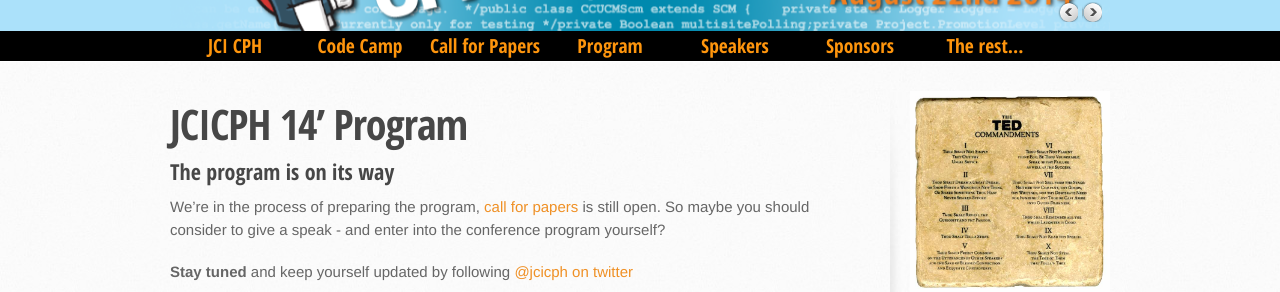
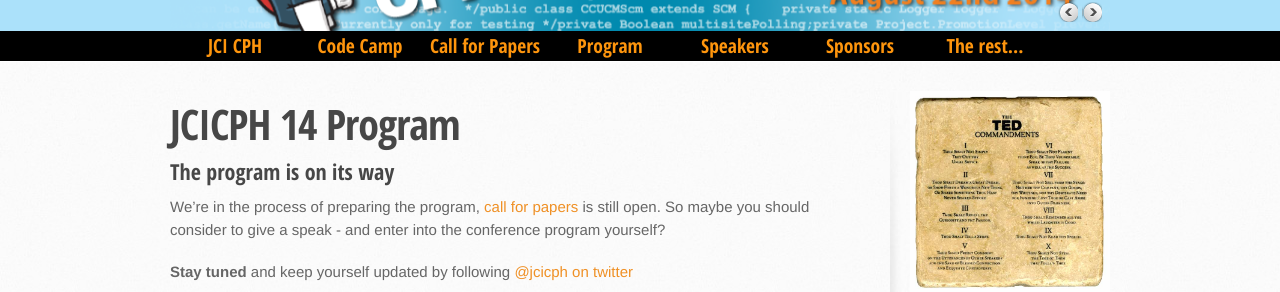
Before and after one commit to JCICPH/jcicph.github.io, a Jekyll site: the page built from program/index.md, in a window 1280 px wide. Shown: the part 182-474 px from the top of the page. Built offline with Jekyll 4.4.1, drawn with Linux system fonts in a browser that asks for light colours; nearby versions of some CDN libraries.

```diff
--- a/program/index.md
+++ b/program/index.md
@@ -2,7 +2,7 @@
 layout: program
 title: CoDe CPH 2014 Program
 ---
-#JCICPH 14' Program
+#JCICPH 14 Program
 
 ##The program is on its way
 
```
